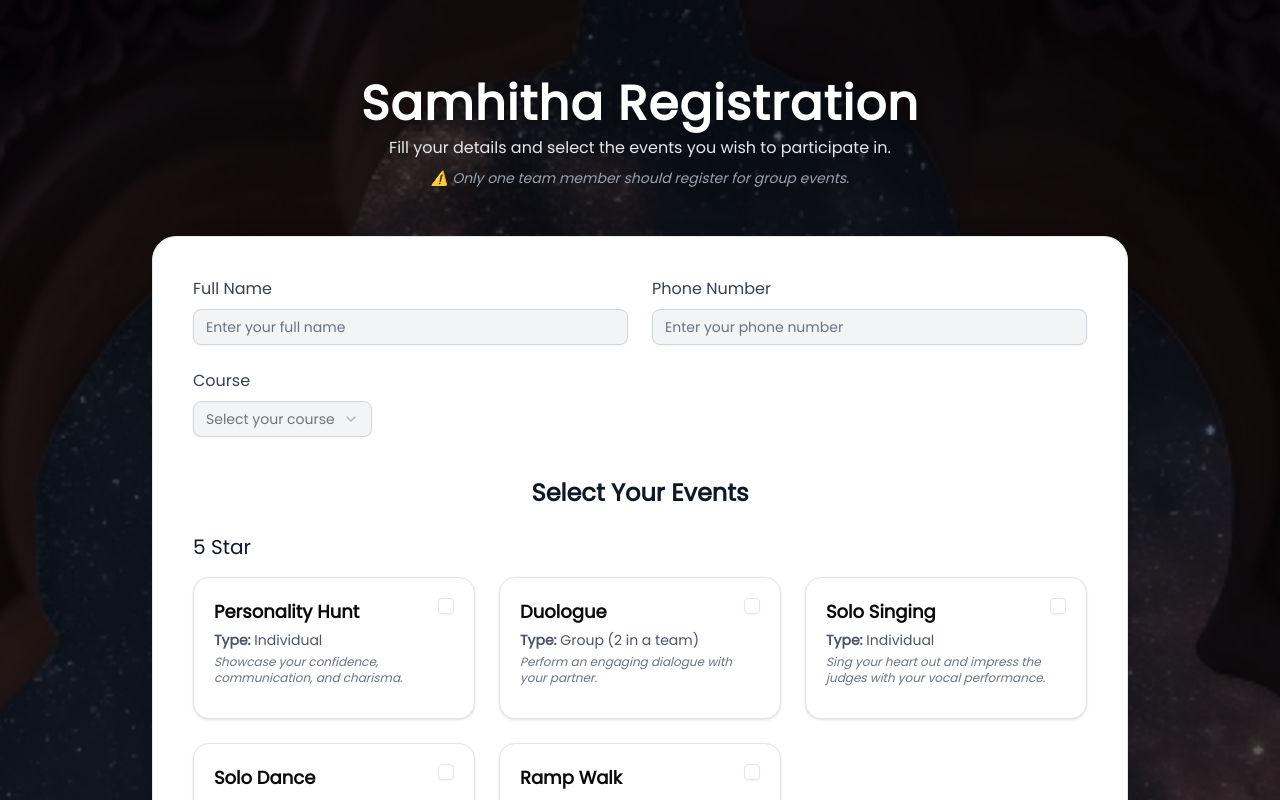
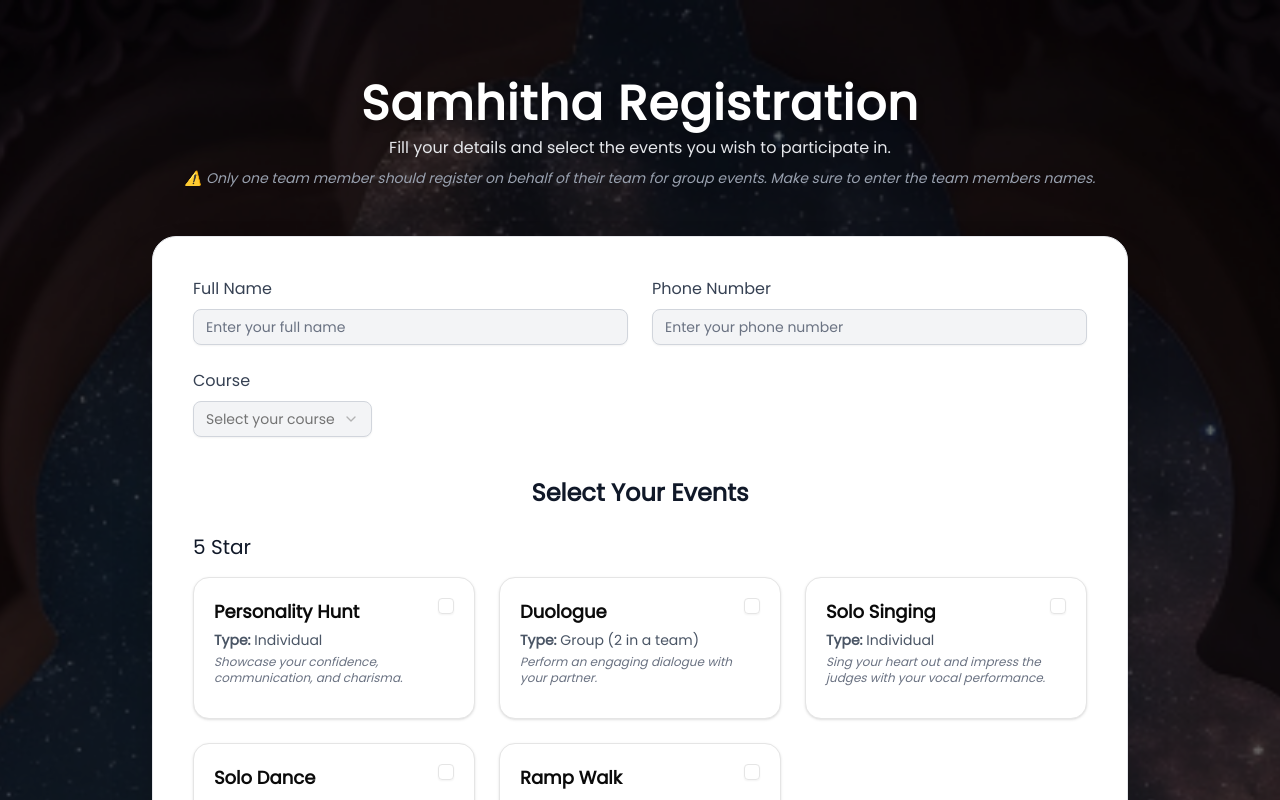
Before and after one commit to Maaz2623/samhita-2025, a Next.js app: page /register in a window 1280 px wide. Shown: the top 800 px of the page. Built offline with nearby package versions, Linux system fonts and the light colour scheme.

Commit message:
Update registration-form.tsx

```diff
--- a/src/components/registration-form.tsx
+++ b/src/components/registration-form.tsx
@@ -250,7 +250,7 @@ export function SignupForm() {
             Fill your details and select the events you wish to participate in.
           </p>
           <p className="text-sm text-gray-400 mt-2 italic">
-            ⚠️ Only one team member should register for group events.
+            ⚠️ Only one team member should register on behalf of their team for group events. Make sure to enter the team members names.
           </p>
         </header>
 
```
